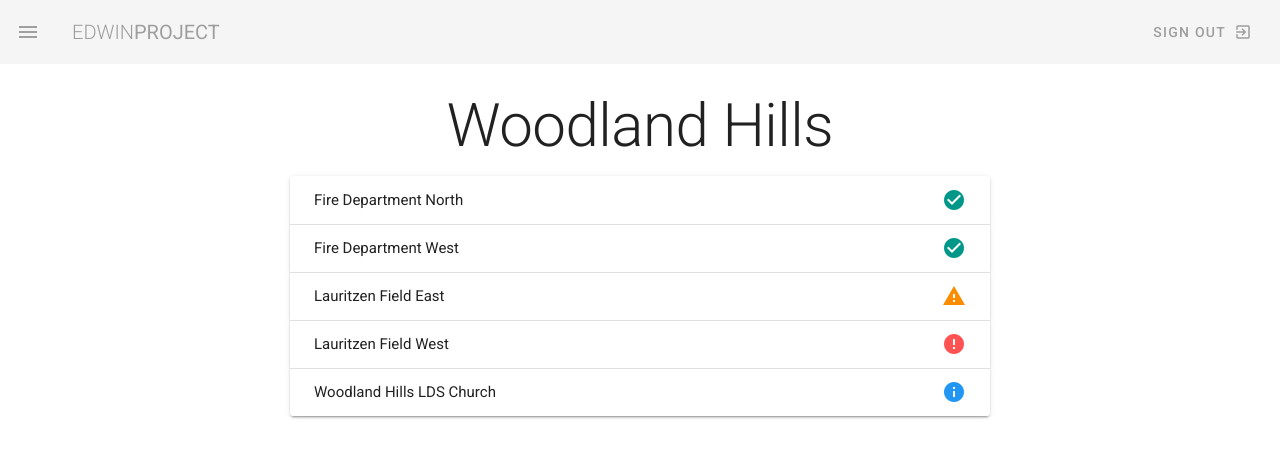
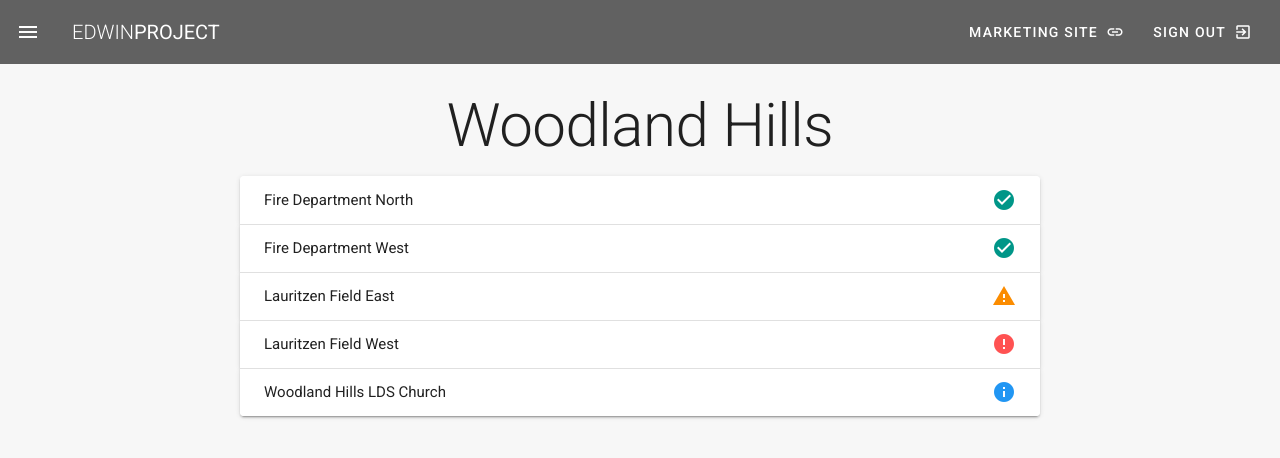
Before and after one commit to trev125/capstone, a Vue app: page / in a window 1280 px wide. Shown: the top 458 px of the page. Built offline with nearby package versions, Linux system fonts and the light colour scheme.

Commit message:
Adding to the vues

```diff
--- a/public/index.html
+++ b/public/index.html
@@ -3,7 +3,8 @@
   <head>
     <meta charset="utf-8">
     <meta http-equiv="X-UA-Compatible" content="IE=edge">
-    <meta name="viewport" content="width=device-width,initial-scale=1.0">
+    <!-- <meta name="viewport" content="width=device-width,initial-scale=1.0"> -->
+    <meta name="viewport" content="width=device-width, initial-scale=1, maximum-scale=1, user-scalable=no, minimal-ui">
     <link rel="icon" href="<%= BASE_URL %>favicon.ico">
     <title><%= htmlWebpackPlugin.options.title %></title>
     <link rel="stylesheet" href="https://fonts.googleapis.com/css?family=Roboto:100,300,400,500,700,900">
--- a/src/App.vue
+++ b/src/App.vue
@@ -1,5 +1,5 @@
 <template>
-  <v-app color="grey">
+  <v-app style="background: #f7f7f7;">
     <Navbar />
     <v-content>
       <router-view></router-view>
--- a/src/components/Navbar.vue
+++ b/src/components/Navbar.vue
@@ -1,19 +1,23 @@
 <template>
     <nav>
-        <v-app-bar flat app>
-            <v-app-bar-nav-icon class="grey--text" @click="drawer = !drawer"></v-app-bar-nav-icon>
-            <v-toolbar-title class="text-uppercase grey--text">
+        <v-app-bar flat app class="grey darken-2">
+            <v-app-bar-nav-icon class="white--text" @click="drawer = !drawer"></v-app-bar-nav-icon>
+            <v-toolbar-title class="text-uppercase white--text">
                 <span class="font-weight-light">Edwin</span>
                 <span>Project</span>
             </v-toolbar-title>
             <v-spacer></v-spacer>
-            <v-btn text color="grey">
+            <v-btn href="http://edwinproject.org/" target="_blank" text color="white">
+                <span>Marketing Site</span>
+                <v-icon right>link</v-icon>
+            </v-btn>
+            <v-btn text color="white">
                 <span>Sign Out</span>
                 <v-icon right>exit_to_app</v-icon>
             </v-btn>
         </v-app-bar>
-        <v-navigation-drawer app v-model="drawer" class="indigo">
-            <v-list class="indigo">
+        <v-navigation-drawer app temporary v-model="drawer" class="teal lighten-1">
+            <v-list class="teal lighten-1">
                 <v-list-item v-for="link in links" :key="link.text" router :to="link.route">
                     <v-list-item-icon>
                         <v-icon class="white--text">{{ link.icon }}</v-icon>
--- a/src/views/Dashboard.vue
+++ b/src/views/Dashboard.vue
@@ -2,8 +2,8 @@
   <div class="dashboard">
     <h1 large class="display-3 text-center pa-8" center>Woodland Hills</h1>
     <v-layout align-center justify-center row fill-height>
-      <v-expansion-panels accordion hover multiple style="maxWidth: 700px;">
-        <v-expansion-panel v-for="cameras in myCameras" :key="cameras.cameraId">
+      <v-expansion-panels accordion hover style="maxWidth: 800px;">
+        <v-expansion-panel v-for="cameras in myCameras" :key="cameras.cameraId" v-on:click="checkCameraStatus()">
           <v-expansion-panel-header disable-icon-rotate>
             <template v-slot:actions>
               <!-- TODO: Move this logic to a methods section in the <script> below -->
@@ -25,7 +25,6 @@
                       <div class="overline mb-4">{{ cameras.headline }}</div>
                       <v-list-item-title class="headline mb-1">{{ cameras.title }}</v-list-item-title>
                       <v-list-item-subtitle>
-                        <!-- TODO: move this logic to the methods section -->
                         <v-alert text v-bind:type="cameras.type">The camera status is {{cameras.status}}</v-alert>
                       </v-list-item-subtitle>
                     </v-list-item-content>
@@ -37,9 +36,11 @@
                       <v-img :src="cameras.avatar"></v-img>
                     </v-list-item-avatar>
                   </v-list-item>
-                <iframe v-if="cameras.video != ''" width="560" height="315" v-bind:src="cameras.video" frameborder="0"/>
-                <div class="pl-4 pa-2">Logitude: {{cameras.longitude}}, Latitude: {{cameras.latitude}}</div>
-                <div class="pl-4 pa-2">View on <a :href="`https://www.google.com/maps/search/?api=1&query=${cameras.latitude},${cameras.longitude}&query_place_id=${cameras.placeId}`" target="_blank">Google Maps</a></div>
+                <iframe v-if="cameras.video" width="560" height="315" v-bind:src="cameras.video" frameborder="0"/>
+                <div>
+                  <div class="pl-4 pa-1">Logitude: {{cameras.longitude}}, Latitude: {{cameras.latitude}}</div>
+                  <div class="pl-4 pa-1 pb-2">View on <a :href="`https://www.google.com/maps/search/?api=1&query=${cameras.latitude},${cameras.longitude}&query_place_id=${cameras.placeId}`" target="_blank">Google Maps</a></div>
+                </div>
               </v-card>
             </v-card>
           </v-expansion-panel-content>
@@ -64,7 +65,7 @@ export default {
           longitude: -111.6503782,
           placeId: 'ChIJRa6brry6TYcRZ4_9eCvq10g',
           status: 'good',
-          type: 'success',
+          type: '',
           video: 'https://rtsp.me/embed/HySsFh8T/',
           avatar: 'https://utahvalley360.com/wp-content/uploads/2017/11/Mountains.jpg'
         },
@@ -76,7 +77,7 @@ export default {
           longitude: -111.6503782,
           placeId: 'ChIJRa6brry6TYcRZ4_9eCvq10g',
           status: 'good',
-          type: 'success',
+          type: '',
           video: 'https://rtsp.me/embed/HySsFh8T/',
           avatar: 'https://m1.cbhomes.com/p/952/1639481/0073a14b0d694c5/pdl23tp.jpg'
         },
@@ -88,8 +89,8 @@ export default {
           longitude: -111.657140,
           placeId: 'ChIJrxJwKai6TYcRNWd4dveSzmY',
           status: 'warning',
-          type: 'warning',
-          video: '',
+          type: null,
+          video: null,
           avatar: 'https://utahvalley360.com/wp-content/uploads/2017/11/lauritzen-field.jpg'
         },
         {
@@ -100,8 +101,8 @@ export default {
           longitude: -111.6528565,
           placeId: 'ChIJrxJwKai6TYcRNWd4dveSzmY',
           status: 'error',
-          type: 'error',
-          video: '',
+          type: null,
+          video: null,
           avatar: 'https://m1.cbhomes.com/p/952/1639481/0073a14b0d694c5/pdl23tp.jpg'
         },
         {
@@ -112,11 +113,32 @@ export default {
           longitude: -111.6545793,
           placeId: 'ChIJlWeZCca6TYcRp-4qJp4INWo',
           status: 'unknown',
-          type: 'info',
-          video: '',
+          type: null,
+          video: null,
           avatar: 'https://lh5.googleusercontent.com/p/AF1QipOFAczQHpvUfyDFXgvc8G6K2_B3neuneC-Aineg=w408-h544-k-no'
         },
       ]
+    }
+  },
+  methods: {
+    //Set the camera type based on the status of the cameras. This 'type' is used for coloring
+    checkCameraStatus: function(){
+      this.cameras.forEach(cam => {
+        switch(cam.status){
+          case 'good':
+            cam.type = 'success'
+            break;
+          case 'warning':
+            cam.type = 'warning'
+            break;
+          case 'error':
+            cam.type = 'error'
+            break;
+          default:
+            cam.type = 'info'
+            break;
+        }
+      });
     }
   },
   // watch: {
--- a/src/views/Projects.vue
+++ b/src/views/Projects.vue
@@ -1,6 +1,6 @@
 <template>
   <div class="projects">
-    <h1>Projects</h1>
+    <h1 large class="display-3 text-center pa-8" center>Projects</h1>
   </div>
 </template>
 
--- a/src/views/Team.vue
+++ b/src/views/Team.vue
@@ -1,6 +1,6 @@
 <template>
   <div class="team">
-    <h1>Team</h1>
+    <h1 large class="display-3 text-center pa-8" center>Team</h1>
   </div>
 </template>
 
```
